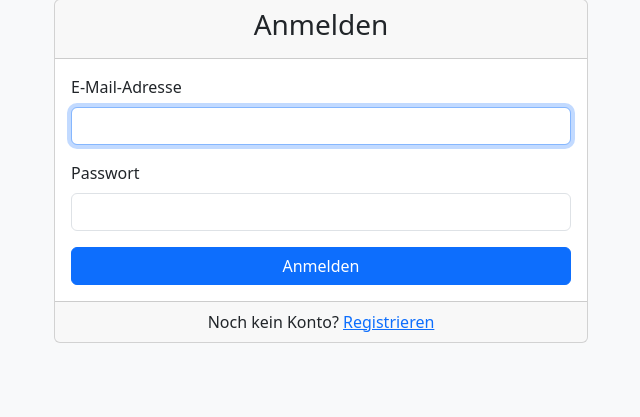
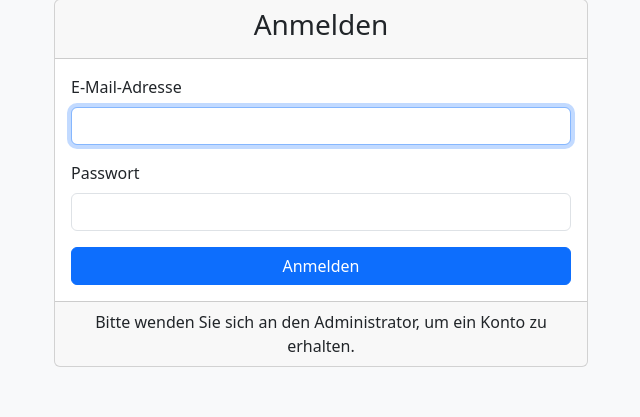
Before and after one commit to Fosa-4083/finance-manager, a PHP site: page /expense-manager/login in a window 1280 px wide. Shown: the part 49-466 px from the top of the page, without its empty margins (319-959 px from the left). Run offline with PHP 8.4, Linux system fonts and the light colour scheme; some libraries are stand-ins or nearby versions.

Commit message:
Registrierungsfunktion entfernt

```diff
--- a/expense-manager/public/index.php
+++ b/expense-manager/public/index.php
@@ -76,8 +76,6 @@ echo "<!-- Debug: Basispfad = " . htmlspecialchars($basePath) . ", Request URI =
 // Authentifizierungs-Routen (nur für Gäste)
 $router->addRoute('/login', 'Controllers\AuthController', 'showLoginForm', false, true);
 $router->addRoute('/login/process', 'Controllers\AuthController', 'login', false, true);
-$router->addRoute('/register', 'Controllers\AuthController', 'showRegisterForm', false, true);
-$router->addRoute('/register/process', 'Controllers\AuthController', 'register', false, true);
 $router->addRoute('/logout', 'Controllers\AuthController', 'logout', true);
 
 // Dashboard als Startseite (erfordert Authentifizierung)
--- a/expense-manager/src/Views/auth/login.php
+++ b/expense-manager/src/Views/auth/login.php
@@ -40,7 +40,7 @@ $flash = $session->getAllFlash();
                     </form>
                 </div>
                 <div class="card-footer text-center">
-                    <p class="mb-0">Noch kein Konto? <a href="<?php echo \Utils\Path::url('/register'); ?>">Registrieren</a></p>
+                    <p class="mb-0">Bitte wenden Sie sich an den Administrator, um ein Konto zu erhalten.</p>
                 </div>
             </div>
         </div>
```
